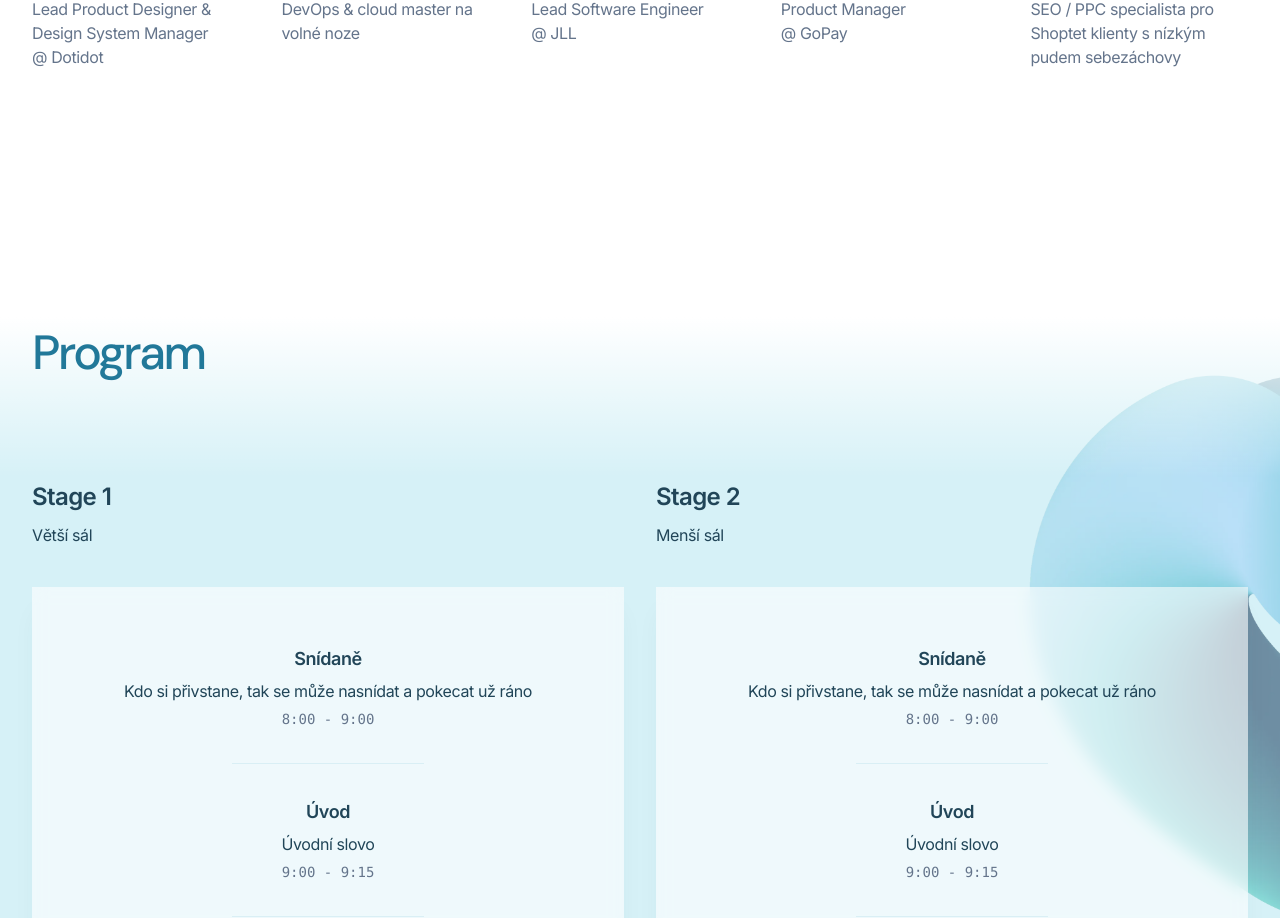
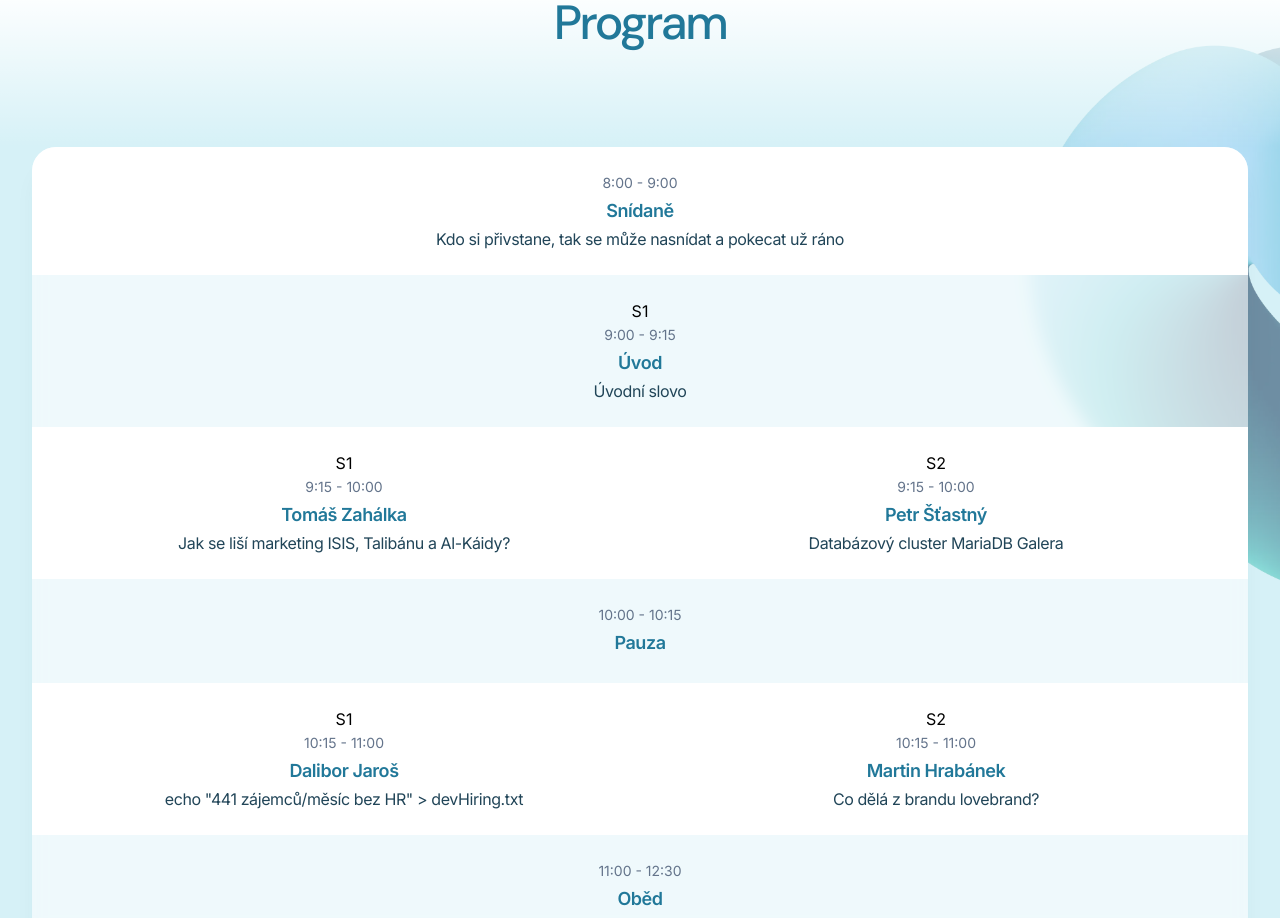
Before and after one commit to CtvrtCON/CtvrtCON, a Next.js app: page /ctvrtcon/ in a window 1280 px wide. Shown: the part 1867-2785 px from the top of the page. Built offline with nearby package versions, Linux system fonts and the light colour scheme.

Commit message:
UX and UI update

```diff
--- a/src/app/layout.jsx
+++ b/src/app/layout.jsx
@@ -30,7 +30,7 @@ export default function RootLayout({children}) {
         <html
             lang="en"
             className={clsx(
-                'h-full bg-white antialiased',
+                'h-full bg-white antialiased scroll-smooth',
                 inter.variable,
                 dmSans.variable,
             )}
--- a/src/components/BackgroundImage.jsx
+++ b/src/components/BackgroundImage.jsx
@@ -7,7 +7,7 @@ export function BackgroundImage({className, position = 'top'}) {
     return (
         <div
             className={clsx(
-                'absolute inset-0 overflow-hidden bg-primary-100',
+                'absolute inset-0 overflow-hidden bg-primary-100 pointer-events-none',
                 className,
             )}
         >
@@ -27,6 +27,7 @@ export function BackgroundImage({className, position = 'top'}) {
                 height={1495}
                 priority
                 unoptimized
+                pointer-events-none
             />
             <div className="absolute inset-x-0 top-0 h-40 bg-gradient-to-b from-white pointer-events-none"/>
             <div className="absolute inset-x-0 bottom-0 h-40 bg-gradient-to-t from-white pointer-events-none"/>
--- a/src/components/Schedule.jsx
+++ b/src/components/Schedule.jsx
@@ -6,338 +6,231 @@ import clsx from 'clsx'
 
 import {BackgroundImage} from '@/components/BackgroundImage'
 import {Container} from '@/components/Container'
+import {Section} from '@/components/Section'
 
-const schedule = [
+const program=[
     {
-        date: 'Stage 1',
-        dateTime: '2024-11-23',
-        summary:
-            'Větší sál',
-        timeSlots: [
-            {
+    block:[{
         name: 'Snídaně',
         description: 'Kdo si přivstane, tak se může nasnídat a pokecat už ráno',
         start: '8:00',
         end: '9:00',
-            },
-            {
+        }
+    ]
+    },{
+    block:[{
+        stageName: 'S1',
+        stageSize: 'Větší sál',
         name: 'Úvod',
         description: 'Úvodní slovo',
         start: '9:00',
         end: '9:15',
-            },
-            {
+        }],
+    },{
+    block:[{
+        stageName: 'S1',
+        stageSize: 'Větší sál',
         name: 'Tomáš Zahálka',
         id: 'tomas-zahalka',
         description: 'Jak se liší marketing ISIS, Talibánu a Al-Káidy?',
         start: '9:15',
         end: '10:00',
-            },
-            {
+        },{
+        stageName: 'S2',
+        stageSize: 'Menší sál',
+        name: 'Petr Šťastný',
+        id: 'petr-stastny',
+        description: 'Databázový cluster MariaDB Galera',
+        start: '9:15',
+        end: '10:00',
+        }],
+    },{
+    block:[{
         name: 'Pauza',
         start: '10:00',
         end: '10:15',
-            },
-            {
+        }],
+    },{
+    block:[{
+        stageName: 'S1',
+        stageSize: 'Větší sál',
         name: 'Dalibor Jaroš',
         id: 'dalibor-jaros',
         description: 'echo "441 zájemců/měsíc bez HR" > devHiring.txt',
         start: '10:15',
         end: '11:00',
-            },
-            {
+        },{
+        stageName: 'S2',
+        stageSize: 'Menší sál',
+        name: 'Martin Hrabánek',
+        id: 'martin-hrabanek',
+        description: 'Co dělá z brandu lovebrand?',
+        start: '10:15',
+        end: '11:00',
+        }],
+    },{
+    block:[{
         name: 'Oběd',
         description: 'Prostor na oběd - někde v okolí, či případný networking',
         start: '11:00',
         end: '12:30',
-            },
-            {
+        }],
+    },{
+    block:[{
+        stageName: 'S1',
+        stageSize: 'Větší sál',
         name: 'Jakub Hájek',
         id: 'jakub-hajek',
         description: 'Jak udělat dobrý projekt: UX výzkum jako základ úspěchu',
         start: '12:30',
         end: '13:15',
-            },
-            {
+        },{
+        stageName: 'S2',
+        stageSize: 'Menší sál',
+        name: 'Petr Urban',
+        id: 'petr-urban',
+        description: 'Mobilní aplikace: Nativní nebo multiplatformní vývoj?',
+        start: '12:30',
+        end: '13:15',
+        }],
+    },{
+    block:[{
         name: 'Pauza',
         start: '13:15',
         end: '13:30',
-            },
-            {
+        }],
+    },{
+    block:[{
+        stageName: 'Stage 1',
+        stageSize: 'Větší sál',
         name: 'David Zelenka',
         id: 'david-zelenka',
         description: 'Monetizace sociálních sítí pomocí virtuálních influencerů',
         start: '13:30',
         end: '14:15',
-            },
-            {
+        },{
+        stageName: 'Stage 2',
+        stageSize: 'Menší sál',
+        name: 'Panelová diskuze DEV',
+        description: 'Jan Svěrák a jeho hosté',
+        start: '13:30',
+        end: '14:30',
+        }],
+    },{
+    block:[{
         name: 'Svačina',
         description: 'Doplnění energie a networking',
-                start: '14:15',
-                end: '15:15',
-            },
-            {
+        start: '14:30',
+        end: '15:00',
+        }],
+    },{
+    block:[{
+        stageName: 'Stage 1',
+        stageSize: 'Větší sál',
         name: 'Marian Benčat',
         id: 'marian-bencat',
         description: 'Jak se dělá obrovský wysiwyg editor plný dynamických výpočtů a dědění',
         start: '15:15',
         end: '16:00',
-            },
-            {
+        },{
+        stageName: 'Stage 2',
+        stageSize: 'Menší sál',
+        name: 'Panelová diskuze MKT',
+        description: 'Karel Hladiš a jeho hosté',
+        start: '15:00',
+        end: '16:00',
+        }],
+    },{
+    block:[{
         name: 'Pauza',
         start: '16:00',
         end: '16:15',
-            },
-            {
+        }],
+    },{
+    block:[{
+        stageName: 'Stage 1',
+        stageSize: 'Větší sál',
         name: 'Martin Laudát',
         id: 'martin-laudat',
         description: 'Figma na křižovatce osudu',
         start: '16:15',
         end: '17:00',
-            },
-            {
-                name: 'Závěr',
-                description: 'Přesun na after párty',
-                start: '17:00',
-                end: '18:00',
-            },
-            {
-                name: 'After párty',
-                description: 'Vedle v prostoru „Kavárna“',
-                start: '18:00',
-                end: '22:00',
-            }
-        ],
-    },
-    {
-        date: 'Stage 2',
-        dateTime: '2024-11-23',
-        summary:
-            'Menší sál',
-        timeSlots: [
-            {
-                name: 'Snídaně',
-                description: 'Kdo si přivstane, tak se může nasnídat a pokecat už ráno',
-                start: '8:00',
-                end: '9:00',
-            },
-            {
-                name: 'Úvod',
-                description: 'Úvodní slovo',
-                start: '9:00',
-                end: '9:15',
-            },
-            {
-                name: 'Petr Šťastný',
-                id: 'petr-stastny',
-                description: 'Databázový cluster MariaDB Galera',
-                start: '9:15',
-                end: '10:00',
-            },
-            {
-                name: 'Pauza',
-                start: '10:00',
-                end: '10:15',
-            },
-            {
-                name: 'Martin Hrabánek',
-                id: 'martin-hrabanek',
-                description: 'Co dělá z brandu lovebrand?',
-                start: '10:15',
-                end: '11:00',
-            },
-            {
-                name: 'Oběd',
-                description: 'Prostor na oběd - někde v okolí, či případný networking',
-                start: '11:00',
-                end: '12:30',
-            },
-            {
-                name: 'Petr Urban',
-                id: 'petr-urban',
-                description: 'Mobilní aplikace: Nativní nebo multiplatformní vývoj?',
-                start: '12:30',
-                end: '13:15',
-            },
-            {
-                name: 'Pauza',
-                start: '13:15',
-                end: '13:30',
-            },
-            {
-                name: 'Panelová diskuze DEV',
-                description: 'Jan Svěrák a jeho hosté',
-                start: '13:30',
-                end: '14:30',
-            },
-            {
-                name: 'Svačina',
-                description: 'Doplnění energie a networking',
-                start: '14:30',
-                end: '15:00',
-            },
-            {
-                name: 'Panelová diskuze MKT',
-                description: 'Karel Hladiš a jeho hosté',
-                start: '15:00',
-                end: '16:00',
-            },
-            {
-                name: 'Pauza',
-                start: '16:00',
-                end: '16:15',
-            },
-            {
+        },{
+        stageName: 'Stage 2',
+        stageSize: 'Menší sál',
         name: 'Štefan Földesi',
         id: 'stefan-foldesi',
         description: 'Jak se programuje programovací jazyk',
         start: '16:15',
         end: '17:00',
-            },
-            {
+        }],
+    },{
+    block:[{
+        stageName: 'Stage 1',
+        stageSize: 'Větší sál',
         name: 'Závěr',
         description: 'Přesun na after párty',
         start: '17:00',
         end: '18:00',
-            },
-            {
+        }],
+    },{
+    block:[{
         name: 'After párty',
         description: 'Vedle v prostoru „Kavárna“',
         start: '18:00',
         end: '22:00',
-            }
-        ],
+        }],
     },
 ]
 
-function ScheduleTabbed() {
-    let [tabOrientation, setTabOrientation] = useState('horizontal')
+function ProgramTable({timeBlock}) {
 
-    useEffect(() => {
-        let smMediaQuery = window.matchMedia('(min-width: 640px)')
-
-        function onMediaQueryChange({matches}) {
-            setTabOrientation(matches ? 'vertical' : 'horizontal')
-        }
-
-        onMediaQueryChange(smMediaQuery)
-        smMediaQuery.addEventListener('change', onMediaQueryChange)
-
-        return () => {
-            smMediaQuery.removeEventListener('change', onMediaQueryChange)
-        }
-    }, [])
+    const blockWidth= timeBlock.block.length<=1 ? 'text-center col-span-2' : 'text-center';
 
     return (
-        <TabGroup
-            className="mx-auto grid max-w-2xl grid-cols-1 gap-y-6 sm:grid-cols-2 md:hidden"
-            vertical={tabOrientation === 'vertical'}
+        <div
+            className='grid grid-cols-2 px-4 py-4 gap-x-4 auto-rows-auto odd:bg-white md:px-6 md:py-6'
         >
-            <TabList
-                className="-mx-4 flex gap-x-4 gap-y-10 overflow-x-auto pb-4 pl-4 sm:mx-0 sm:flex-col sm:pb-0 sm:pl-0 sm:pr-8">
-                {({selectedIndex}) => (
-                    <>
-                        {schedule.map((day, dayIndex) => (
-                            <div
-                                key={day.dateTime}
-                                className={clsx(
-                                    'relative w-3/4 flex-none pr-4 sm:w-auto sm:pr-0',
-                                    dayIndex !== selectedIndex && 'opacity-70',
-                                )}
-                            >
-                                <DaySummary
-                                    day={{
-                                        ...day,
-                                        date: (
-                                            <Tab className="ui-not-focus-visible:outline-none">
-                                                <span className="absolute inset-0"/>
-                                                {day.date}
-                                            </Tab>
-                                        ),
-                                    }}
-                                />
-                            </div>
-                        ))}
-                    </>
-                )}
-            </TabList>
-            <TabPanels>
-                {schedule.map((day) => (
-                    <TabPanel
-                        key={day.dateTime}
-                        className="ui-not-focus-visible:outline-none"
-                    >
-                        <TimeSlots day={day}/>
-                    </TabPanel>
-                ))}
-            </TabPanels>
-        </TabGroup>
-    )
-}
+            {timeBlock.block.map((stage) => (
 
-function DaySummary({day}) {
-    return (
-        <>
-            <h3 className="text-2xl font-semibold tracking-tight text-primary-900">
-                <time dateTime={day.dateTime}>{day.date}</time>
-            </h3>
-            <p className="mt-1.5 text-base tracking-tight text-primary-900">
-                {day.summary}
-            </p>
-        </>
-    )
-}
-
-function TimeSlots({day, className}) {
-    return (
-        <ol
-            role="list"
-            className={clsx(
-                className,
-                'space-y-8 bg-white/60 px-10 py-14 text-center shadow-xl shadow-primary-900/5 backdrop-blur',
-            )}
-        >
-            {day.timeSlots.map((timeSlot, timeSlotIndex) => (
-                <li
-                    key={timeSlot.start}
-                    id={timeSlot.id}
-                    aria-label={`${timeSlot.name} talking about ${timeSlot.description} at ${timeSlot.start} - ${timeSlot.end}`}
-                >
-                    {timeSlotIndex > 0 && (
-                        <div className="mx-auto mb-8 h-px w-48 bg-primary-500/10"/>
-                    )}
-                    <h4 className="text-lg font-semibold tracking-tight text-primary-900">
-                        {timeSlot.name}
-                    </h4>
-                    {timeSlot.description && (
-                        <p className="mt-1 tracking-tight text-primary-900">
-                            {timeSlot.description}
-                        </p>
-                    )}
-                    <p className="mt-1 font-mono text-sm text-slate-500">
-                        <time dateTime={`${day.dateTime}T${timeSlot.start}-08:00`}>
-                            {timeSlot.start}
+                <div id={stage.id} className={blockWidth}>
+                <div>{stage.stageName}</div>
+                <div>
+                    <p className="text-sm text-slate-500">
+                        <time dateTime={`T${stage.start}-08:00`}>
+                            {stage.start}
                         </time>
                         {' '}
                         -{' '}
-                        <time dateTime={`${day.dateTime}T${timeSlot.end}-08:00`}>
-                            {timeSlot.end}
+                        <time dateTime={`T${stage.end}-08:00`}>
+                            {stage.end}
                         </time>
                     </p>
-                </li>
+
+                    <h4 className="text-lg font-semibold tracking-tight text-primary-600">
+                        {stage.name}
+                        {/*
+                        {stage.stageSize} */}
+                    </h4>
+
+                    {stage.description && (
+                        <p className="tracking-tight text-primary-900">
+                            {stage.description}
+                        </p>
+                    )}
+                </div>
+            </div>
             ))}
-        </ol>
+
+        </div>
     )
 }
 
 function ScheduleStatic() {
     return (
-        <div className="hidden md:grid md:grid-cols-2 md:gap-x-8">
-            {schedule.map((day) => (
-                <section key={day.dateTime}>
-                    <DaySummary day={day}/>
-                    <TimeSlots day={day} className="mt-10"/>
-                </section>
+        <div className="flex flex-col bg-white/60 shadow-xl shadow-primary-900/5 backdrop-blur rounded-3xl overflow-hidden">
+            {program.map((stage) => (
+                <ProgramTable timeBlock={stage}/>
             ))}
         </div>
     )
@@ -345,21 +238,22 @@ function ScheduleStatic() {
 
 export function Schedule() {
     return (
-        <section id="schedule" aria-label="Schedule" className="py-20 sm:py-32">
+        <Section className="relative">
+
             <Container className="relative z-10">
-                <div className="mx-auto max-w-2xl md:mx-0 md:max-w-4xl md:pr-24">
+                <header className='text-center'>
                     <h2 className="font-display text-4xl font-medium tracking-tighter text-primary-600 sm:text-5xl">
                         Program
                     </h2>
-                </div>
+                </header>
             </Container>
             <div className="relative mt-14 sm:mt-24">
                 <BackgroundImage position="right" className="-bottom-32 -top-40"/>
                 <Container className="relative">
-                    <ScheduleTabbed/>
                     <ScheduleStatic/>
                 </Container>
             </div>
-        </section>
+
+        </Section>
     )
 }
--- a/src/components/Speakers.jsx
+++ b/src/components/Speakers.jsx
@@ -6,6 +6,7 @@ import {Tab, TabGroup, TabList, TabPanel, TabPanels} from '@headlessui/react'
 import clsx from 'clsx'
 
 import {Container} from '@/components/Container'
+import {Section} from '@/components/Section'
 //import defaultImage from '@/images/avatars/default.webp'
 import daliborjarosImage from '@/images/avatars/daliborjaros.webp'
 import davidzelenkaImage from '@/images/avatars/davidzelenka.webp'
@@ -120,56 +121,36 @@ function ImageClipPaths({id, ...props}) {
 
 export function Speakers() {
     let id = useId()
-    let [tabOrientation, setTabOrientation] = useState('horizontal')
-
-    useEffect(() => {
-        let lgMediaQuery = window.matchMedia('(min-width: 1024px)')
-
-        function onMediaQueryChange({matches}) {
-            setTabOrientation(matches ? 'vertical' : 'horizontal')
-        }
-
-        onMediaQueryChange(lgMediaQuery)
-        lgMediaQuery.addEventListener('change', onMediaQueryChange)
-
-        return () => {
-            lgMediaQuery.removeEventListener('change', onMediaQueryChange)
-        }
-    }, [])
 
     return (
-        <section
-            id="speakers"
-            aria-labelledby="speakers-title"
-            className="py-20 sm:py-32"
-        >
+        <Section className="relative">
+
             <ImageClipPaths id={id}/>
             <Container>
-                <div className="mx-auto max-w-2xl lg:mx-0">
+                <header className='text-center'>
                     <h2
                         id="speakers-title"
                         className="font-display text-4xl font-medium tracking-tighter text-primary-600 sm:text-5xl"
                     >
                         Přednášející
                     </h2>
-                </div>
+                </header>
+
                 <TabGroup
                     className="mt-14 grid grid-cols-1 items-start gap-x-8 gap-y-8 sm:mt-16 sm:gap-y-16 lg:mt-24 lg:grid-cols-4"
-                    vertical={tabOrientation === 'vertical'}
                 >
                     <TabPanels className="lg:col-span-4">
                         {days.map((day) => (
                             <TabPanel
                                 key={day.dateTime}
-                                className="grid grid-cols-1 gap-x-8 gap-y-10 ui-not-focus-visible:outline-none sm:grid-cols-2 sm:gap-y-16 lg:grid-cols-5"
+                                className="grid grid-cols-1 gap-x-10 gap-y-12 ui-not-focus-visible:outline-none xs:gap-y-10 xs:grid-cols-2 lg:grid-cols-5"
                                 unmount={false}
                             >
                                 {day.speakers.map((speaker, speakerIndex) => (
-                                    <div key={speakerIndex}>
+                                    <div key={speakerIndex} className='flex flex-col items-center gap-4'>
                                         <a
-                                            className="block group relative h-[17.5rem] transform overflow-hidden rounded-4xl"
+                                            className="block group w-full max-w-56 relative aspect-square transform overflow-hidden rounded-4xl"
                                             href={speaker.url}>
-
                                             <div
                                                 className={clsx(
                                                     'absolute bottom-6 left-0 right-4 top-0 rounded-4xl border transition duration-300 group-hover:scale-95 xl:right-6',
@@ -193,13 +174,15 @@ export function Speakers() {
                                                 />
                                             </div>
                                         </a>
-                                        <h3 className="mt-8 font-display text-xl font-bold tracking-tight text-slate-900">
-                                            {speaker.name}
-                                        </h3>
-                                        <p className="mt-1 text-base tracking-tight text-slate-500">
-                                            {speaker.role}
-                                            {speaker.company && <span><br/>@ {speaker.company}</span>}
-                                        </p>
+                                        <div className='flex flex-col gap-2 text-center'>
+                                            <h3 className="font-display text-xl font-bold tracking-tight text-primary-600">
+                                                {speaker.name}
+                                            </h3>
+                                            <p className="text-base tracking-tight text-primary-900">
+                                                {speaker.role}
+                                                {speaker.company && <span><br/>@ {speaker.company}</span>}
+                                            </p>
+                                        </div>
                                     </div>
                                 ))}
                             </TabPanel>
@@ -207,6 +190,6 @@ export function Speakers() {
                     </TabPanels>
                 </TabGroup>
             </Container>
-        </section>
+        </Section>
     )
 }
```
Also changed, not shown: tailwind.config.js (+7 -0 lines). Lines whose indentation alone changed are shown as unchanged.
